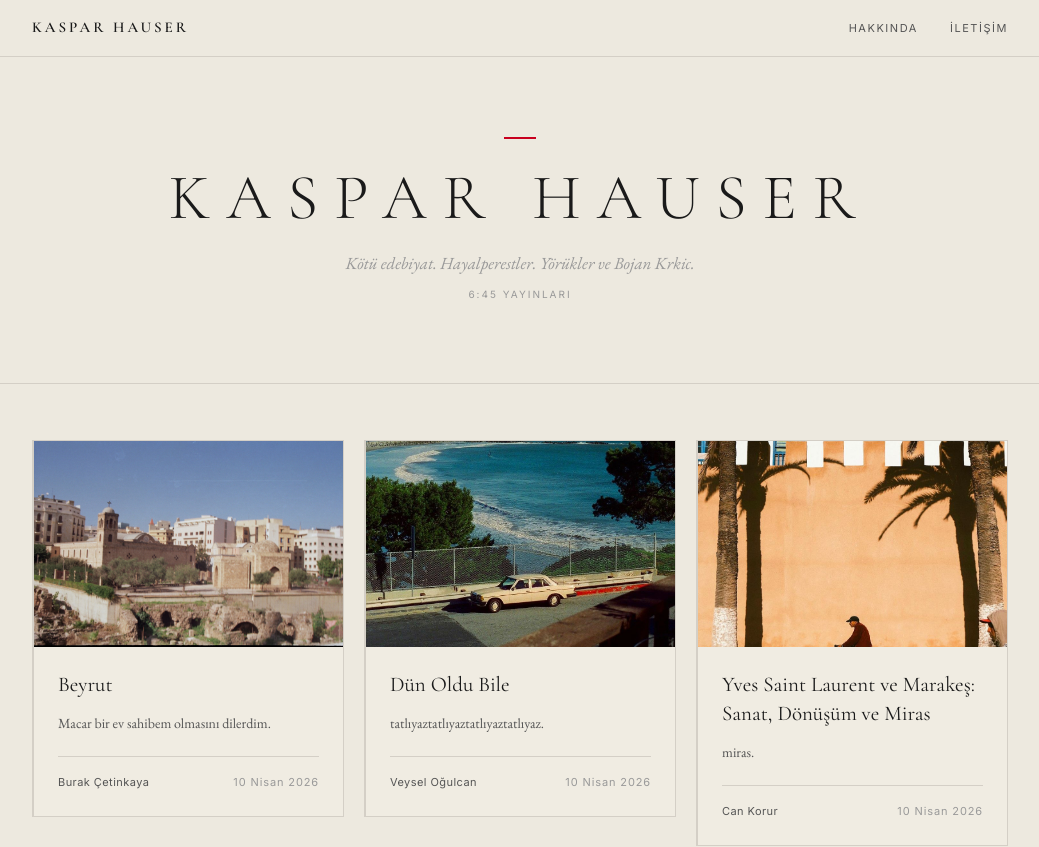
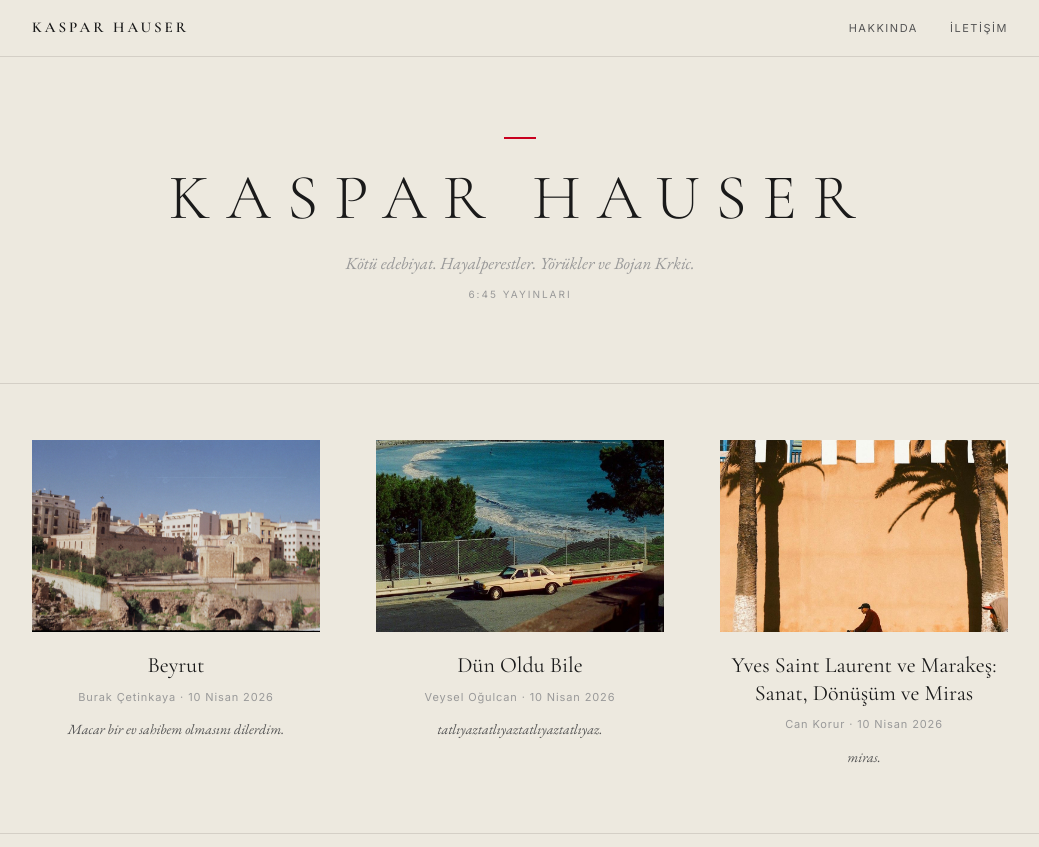
Before and after one commit to brkctnky34/Tezgah, a Next.js app in the folder apps/web/: page / in a window 1280 px wide. Shown: the top 847 px of the page, without its empty margins (120-1159 px from the left). Built offline with nearby package versions, Linux system fonts and the light colour scheme.

Commit message:
Redesign cards to London Magazine style: open grid, centered text
https://claude.ai/code/session_017hBrnYXLYuJTnwyekwxTQG

```diff
--- a/apps/web/src/app/page.tsx
+++ b/apps/web/src/app/page.tsx
@@ -48,7 +48,7 @@ export default function HomePage() {
 
       {/* ── GRID ── */}
       <section className="max-w-5xl mx-auto px-4 sm:px-6 py-10 md:py-14">
-        <div className="grid grid-cols-1 sm:grid-cols-2 lg:grid-cols-3 gap-5">
+        <div className="grid grid-cols-1 sm:grid-cols-2 lg:grid-cols-3 gap-10 md:gap-14">
           {posts.map((post) => (
             <PostCard key={post.slug} post={post} />
           ))}
--- a/apps/web/src/components/PostCard.tsx
+++ b/apps/web/src/components/PostCard.tsx
@@ -1,90 +1,69 @@
-"use client";
-
-import { useRef, useState } from "react";
 import Link from "next/link";
 import Image from "next/image";
 import { Post, formatDate } from "@/lib/types";
 
 export default function PostCard({ post }: { post: Post }) {
-  const wrapRef = useRef<HTMLDivElement>(null);
-  const [style, setStyle] = useState<React.CSSProperties>({});
-
-  const handleMouseEnter = () => {
-    const el = wrapRef.current;
-    if (!el) return;
-    const rect = el.getBoundingClientRect();
-    const vpCX = window.innerWidth / 2;
-    const vpCY = window.innerHeight / 2;
-    const elCX = rect.left + rect.width / 2;
-    const elCY = rect.top + rect.height / 2;
-    const tx = vpCX - elCX;
-    const ty = vpCY - elCY;
-    setStyle({
-      transform: `translate(${tx}px, ${ty}px) scale(1.35)`,
-      zIndex: 50,
-      boxShadow: "0 32px 80px rgba(0,0,0,0.18)",
-    });
-  };
-
-  const handleMouseLeave = () => setStyle({});
-
   return (
-    <div
-      ref={wrapRef}
-      style={{ position: "relative", transition: "transform 0.4s cubic-bezier(0.25,0.46,0.45,0.94), box-shadow 0.4s ease, z-index 0s", ...style }}
-      onMouseEnter={handleMouseEnter}
-      onMouseLeave={handleMouseLeave}
-    >
     <Link
       href={`/metin/${post.slug}`}
-        className="post-card-underground group flex flex-col border"
-        style={{ borderColor: "var(--border)", backgroundColor: "var(--surface)", textDecoration: "none", display: "flex", flexDirection: "column" }}
+      style={{ textDecoration: "none", display: "flex", flexDirection: "column" }}
+      className="group"
     >
-        {post.image && (
-          <div className="relative w-full overflow-hidden" style={{ aspectRatio: "3/2" }}>
+      {/* Cover image */}
+      <div
+        className="relative w-full overflow-hidden"
+        style={{ aspectRatio: "3/2", backgroundColor: "var(--border)" }}
+      >
+        {post.image ? (
           <Image
             src={post.image}
             alt={post.title}
             fill
-              className="object-cover"
+            className="object-cover transition-transform duration-700 group-hover:scale-103"
             sizes="(max-width: 640px) 100vw, (max-width: 1024px) 50vw, 33vw"
           />
+        ) : (
+          <div
+            className="w-full h-full flex items-center justify-center"
+            style={{ backgroundColor: "var(--bg-warm)" }}
+          >
+            <span style={{ fontFamily: "var(--font-display)", fontSize: "48px", fontWeight: 300, color: "var(--border-hover)", fontStyle: "italic" }}>
+              kh
+            </span>
           </div>
         )}
+      </div>
 
-        <div className="flex flex-col flex-1 p-6">
+      {/* Text — centered, below image */}
+      <div className="pt-5 pb-2 text-center px-2">
         <h2
-            className="leading-snug mb-3 flex-1"
+          className="mb-2 transition-colors duration-200 group-hover:text-[#c8001e]"
           style={{
             fontFamily: "var(--font-display)",
-              fontSize: "21px",
+            fontSize: "clamp(18px, 2.2vw, 22px)",
             fontWeight: 400,
+            lineHeight: 1.25,
             color: "var(--text)",
           }}
         >
           {post.title}
         </h2>
 
+        <p className="meta-text mb-3">{post.author} · {formatDate(post.date)}</p>
+
         <p
-            className="line-clamp-3 mb-5"
+          className="line-clamp-3"
           style={{
             fontFamily: "var(--font-body)",
             fontSize: "14px",
-              lineHeight: 1.7,
+            fontStyle: "italic",
+            lineHeight: 1.65,
             color: "var(--text-secondary)",
           }}
         >
           {post.excerpt}
         </p>
-
-          <div className="flex justify-between items-center pt-4" style={{ borderTop: "1px solid var(--border)" }}>
-            <span style={{ fontFamily: "var(--font-ui)", fontSize: "11px", color: "var(--text-secondary)", letterSpacing: "0.04em" }}>
-              {post.author}
-            </span>
-            <span className="meta-text">{formatDate(post.date)}</span>
-          </div>
       </div>
     </Link>
-    </div>
   );
 }
```
Lines whose indentation alone changed are shown as unchanged.
